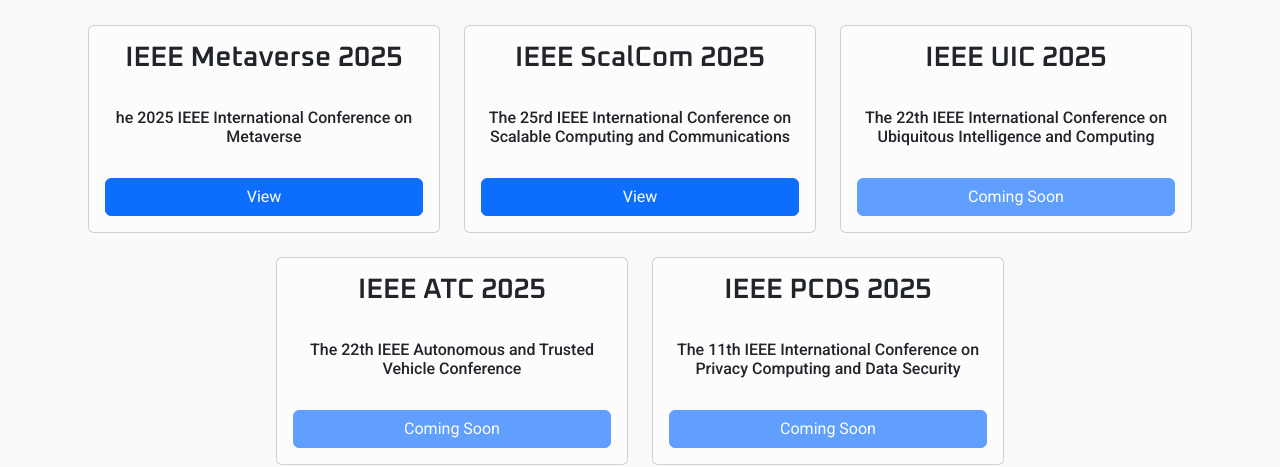
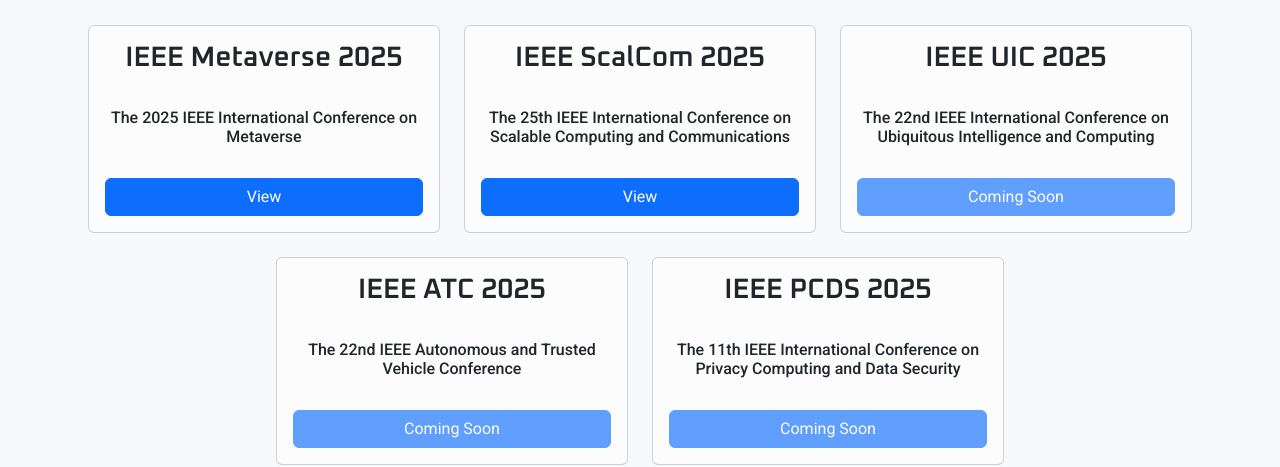
Before and after one commit to IEEE-SWC-2025/IEEE-SWC-2025.github.io, a Jekyll site: the page built from digitaltwin/index.html, in a window 1280 px wide and 900 px high, scrolled down 2418 px. Shown: the part 152-619 px from the top of the window. Built offline with Jekyll 4.4.1, drawn with Linux system fonts in a browser that asks for light colours.

Commit message:
Fixing spelling errors

```diff
--- a/digitaltwin/index.html
+++ b/digitaltwin/index.html
@@ -292,7 +292,7 @@
           <div class="card-body d-flex flex-column gap-4">
             <h3 class="text-center">IEEE Metaverse 2025</h3>
             <h5 class="fs-6 text-center">
-              he 2025 IEEE International Conference on Metaverse
+              The 2025 IEEE International Conference on Metaverse
             </h5>
             <a href="/metaverse" class="btn btn-primary w-100">View</a>
           </div>
@@ -303,7 +303,7 @@
           <div class="card-body d-flex flex-column gap-4">
             <h3 class="text-center">IEEE ScalCom 2025</h3>
             <h5 class="fs-6 text-center">
-              The 25rd IEEE International Conference on Scalable Computing and
+              The 25th IEEE International Conference on Scalable Computing and
               Communications
             </h5>
             <a href="/scalcom" class="btn btn-primary w-100">View</a>
@@ -315,7 +315,7 @@
           <div class="card-body d-flex flex-column gap-4">
             <h3 class="text-center">IEEE UIC 2025</h3>
             <h5 class="fs-6 text-center">
-              The 22th IEEE International Conference on Ubiquitous Intelligence
+              The 22nd IEEE International Conference on Ubiquitous Intelligence
               and Computing
             </h5>
             <a href="#" class="btn btn-primary disabled w-100">Coming Soon</a>
@@ -327,7 +327,7 @@
           <div class="card-body d-flex flex-column gap-4">
             <h3 class="text-center">IEEE ATC 2025</h3>
             <h5 class="fs-6 text-center">
-              The 22th IEEE Autonomous and Trusted Vehicle Conference
+              The 22nd IEEE Autonomous and Trusted Vehicle Conference
             </h5>
             <a href="#" class="btn btn-primary disabled w-100">Coming Soon</a>
           </div>
--- a/index.html
+++ b/index.html
@@ -353,7 +353,7 @@
           <div class="card-body d-flex flex-column gap-4">
             <h3 class="text-center">IEEE ScalCom 2025</h3>
             <h5 class="fs-6 text-center">
-              The 25rd IEEE International Conference on Scalable Computing and
+              The 25th IEEE International Conference on Scalable Computing and
               Communications
             </h5>
             <a href="/scalcom" class="btn btn-primary w-100">View</a>
@@ -365,7 +365,7 @@
           <div class="card-body d-flex flex-column gap-4">
             <h3 class="text-center">IEEE UIC 2025</h3>
             <h5 class="fs-6 text-center">
-              The 22th IEEE International Conference on Ubiquitous Intelligence
+              The 22nd IEEE International Conference on Ubiquitous Intelligence
               and Computing
             </h5>
             <a href="#" class="btn btn-primary disabled w-100">Coming Soon</a>
@@ -377,7 +377,7 @@
           <div class="card-body d-flex flex-column gap-4">
             <h3 class="text-center">IEEE ATC 2025</h3>
             <h5 class="fs-6 text-center">
-              The 22th IEEE Autonomous and Trusted Vehicle Conference
+              The 22nd IEEE Autonomous and Trusted Vehicle Conference
             </h5>
             <a href="#" class="btn btn-primary disabled w-100">Coming Soon</a>
           </div>
--- a/metaverse/index.html
+++ b/metaverse/index.html
@@ -339,7 +339,7 @@
           <div class="card-body d-flex flex-column gap-4">
             <h3 class="text-center">IEEE ScalCom 2025</h3>
             <h5 class="fs-6 text-center">
-              The 25rd IEEE International Conference on Scalable Computing and
+              The 25th IEEE International Conference on Scalable Computing and
               Communications
             </h5>
             <a href="/scalcom" class="btn btn-primary w-100">View</a>
@@ -351,7 +351,7 @@
           <div class="card-body d-flex flex-column gap-4">
             <h3 class="text-center">IEEE UIC 2025</h3>
             <h5 class="fs-6 text-center">
-              The 22th IEEE International Conference on Ubiquitous Intelligence
+              The 22nd IEEE International Conference on Ubiquitous Intelligence
               and Computing
             </h5>
             <a href="#" class="btn btn-primary disabled w-100">Coming Soon</a>
@@ -363,7 +363,7 @@
           <div class="card-body d-flex flex-column gap-4">
             <h3 class="text-center">IEEE ATC 2025</h3>
             <h5 class="fs-6 text-center">
-              The 22th IEEE Autonomous and Trusted Vehicle Conference
+              The 22nd IEEE Autonomous and Trusted Vehicle Conference
             </h5>
             <a href="#" class="btn btn-primary disabled w-100">Coming Soon</a>
           </div>
--- a/scalcom/index.html
+++ b/scalcom/index.html
@@ -336,7 +336,7 @@
           <div class="card-body d-flex flex-column gap-4">
             <h3 class="text-center">IEEE UIC 2025</h3>
             <h5 class="fs-6 text-center">
-              The 22th IEEE International Conference on Ubiquitous Intelligence
+              The 22nd IEEE International Conference on Ubiquitous Intelligence
               and Computing
             </h5>
             <a href="#" class="btn btn-primary disabled w-100">Coming Soon</a>
@@ -348,7 +348,7 @@
           <div class="card-body d-flex flex-column gap-4">
             <h3 class="text-center">IEEE ATC 2025</h3>
             <h5 class="fs-6 text-center">
-              The 22th IEEE Autonomous and Trusted Vehicle Conference
+              The 22nd IEEE Autonomous and Trusted Vehicle Conference
             </h5>
             <a href="#" class="btn btn-primary disabled w-100">Coming Soon</a>
           </div>
```
